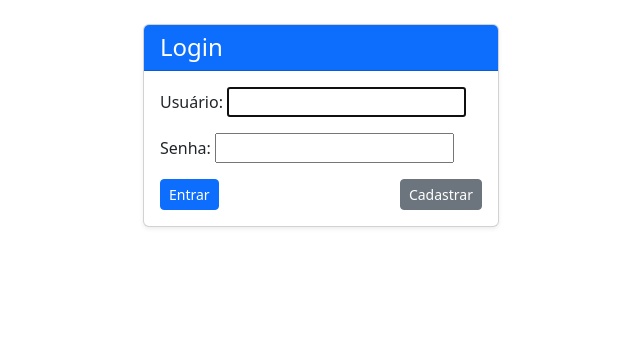
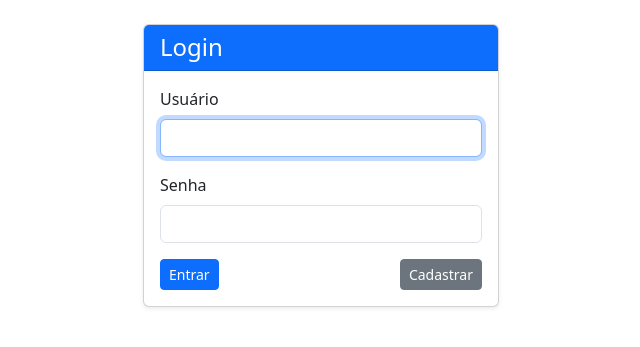
Before and after one commit to Jimym0/Projeto-Final-CEPEDI, a Django app: page /login/ in a window 1280 px wide. Shown: the part 56-403 px from the top of the page, without its empty margins (319-959 px from the left). Run offline with Django 5.2, Linux system fonts and the light colour scheme; some libraries are stand-ins or nearby versions.

Commit message:
Ajustes no template login.html

```diff
--- a/accounts/templates/registration/login.html
+++ b/accounts/templates/registration/login.html
@@ -1,4 +1,5 @@
 {% extends "base.html" %}
+{% load widget_tweaks %}
 
 {% block page_title %}
 Login
@@ -14,7 +15,16 @@ Login
       <div class="card-body">
         <form method="post">
           {% csrf_token %}
-          {{ form.as_p }}
+          <div class="mb-3">
+            <label for="id_username" class="form-label">Usuário</label>
+            {{ form.username|add_class:"form-control" }}
+            {{ form.username.errors }}
+          </div>
+          <div class="mb-3">
+            <label for="id_password" class="form-label">Senha</label>
+            {{ form.password|add_class:"form-control" }}
+            {{ form.password.errors }}
+          </div>
           <div class="d-flex justify-content-between">
             <button type="submit" class="btn btn-primary btn-sm">Entrar</button>
             <a href="{% url 'signup' %}" class="btn btn-secondary btn-sm">Cadastrar</a>
```
